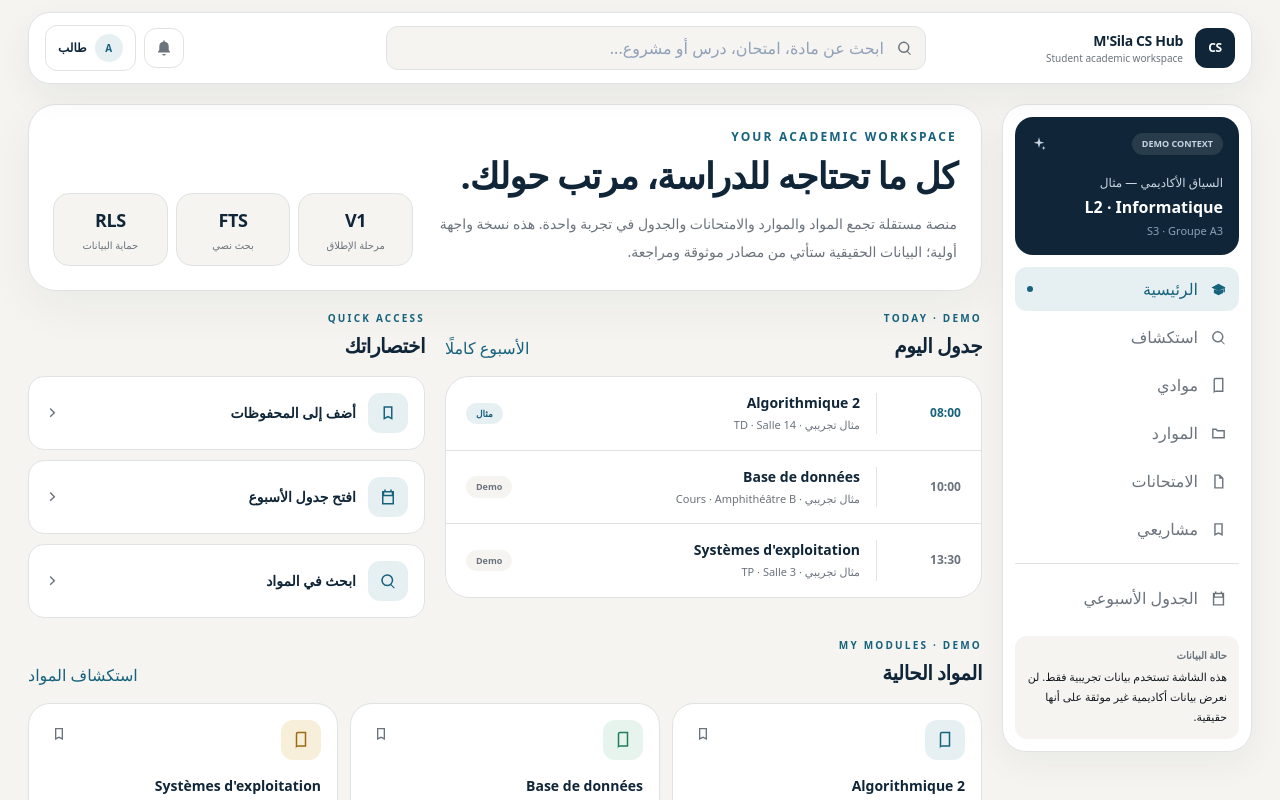
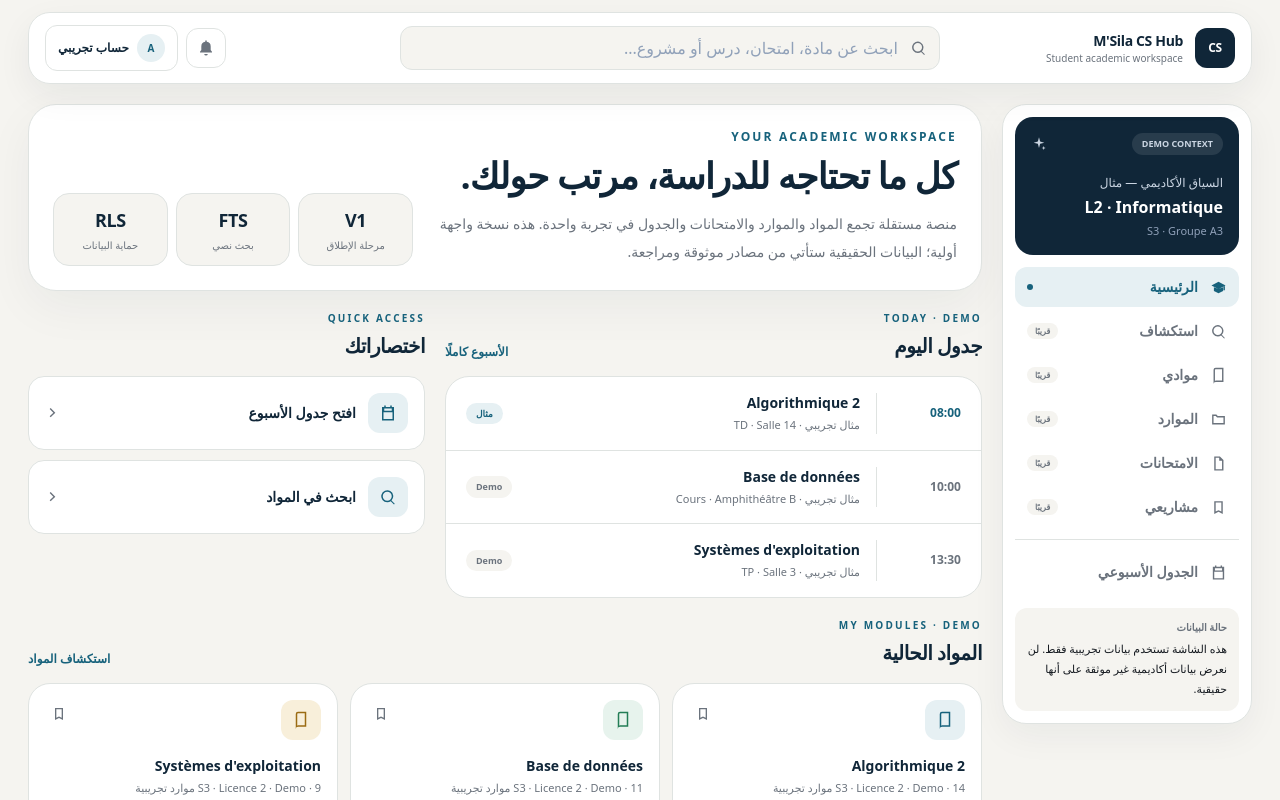
Before and after one commit to abdelmalek2026a-hash/msila-cs-hub, a Next.js app: page / in a window 1280 px wide. Shown: the top 800 px of the page. Built offline with nearby package versions, Linux system fonts and the light colour scheme.

Commit message:
fix: remove misleading dashboard interactions

```diff
--- a/app/page.tsx
+++ b/app/page.tsx
@@ -1,6 +1,6 @@
 "use client";
 
-import { useMemo, useState } from "react";
+import { useMemo, useRef, useState } from "react";
 import { Icon } from "@/components/icon";
 
 type Module = {
@@ -46,19 +46,20 @@ const updates = [
 ];
 
 const quickActions = [
-  { label: "أضف إلى المحفوظات", icon: "bookmark" },
-  { label: "افتح جدول الأسبوع", icon: "calendar" },
-  { label: "ابحث في المواد", icon: "search" },
+  { label: "افتح جدول الأسبوع", icon: "calendar", href: "#today-schedule" },
+  { label: "ابحث في المواد", icon: "search", action: "focus-search" },
 ] as const;
 
 function SectionHeading({
   eyebrow,
   title,
   action,
+  actionHref,
 }: {
   eyebrow: string;
   title: string;
   action?: string;
+  actionHref?: string;
 }) {
   return (
     <div className="mb-4 flex items-end justify-between gap-4">
@@ -66,8 +67,12 @@ function SectionHeading({
         <p className="text-[10px] font-bold tracking-[0.22em] text-[var(--accent)]">{eyebrow}</p>
         <h2 className="mt-1.5 text-xl font-bold tracking-tight text-[var(--primary)]">{title}</h2>
       </div>
-      {action ? (
-        <button className="text-xs font-semibold text-[var(--accent)] transition hover:opacity-70">{action}</button>
+      {action && actionHref ? (
+        <a href={actionHref} className="text-xs font-semibold text-[var(--accent)] transition hover:opacity-70 focus-visible:outline-2 focus-visible:outline-offset-4 focus-visible:outline-[var(--accent)]">
+          {action}
+        </a>
+      ) : action ? (
+        <span className="text-xs font-semibold text-[var(--text-muted)]">{action}</span>
       ) : null}
     </div>
   );
@@ -75,7 +80,9 @@ function SectionHeading({
 
 export default function HomePage() {
   const [query, setQuery] = useState("");
-  const [activeNav, setActiveNav] = useState("الرئيسية");
+  const searchInputRef = useRef<HTMLInputElement>(null);
+
+  const focusSearch = () => searchInputRef.current?.focus();
 
   const filteredModules = useMemo(() => {
     const normalized = query.trim().toLowerCase();
@@ -104,6 +111,7 @@ export default function HomePage() {
               <label className="flex h-11 items-center gap-3 rounded-xl border border-[var(--border)] bg-[var(--bg)] px-3 transition focus-within:border-[var(--accent)] focus-within:bg-white">
                 <Icon name="search" size={18} className="text-[var(--text-muted)]" />
                 <input
+                  ref={searchInputRef}
                   aria-label="البحث في المنصة"
                   value={query}
                   onChange={(event) => setQuery(event.target.value)}
@@ -114,19 +122,20 @@ export default function HomePage() {
             </div>
 
             <div className="mr-auto flex items-center gap-2">
-              <button
-                aria-label="الإشعارات"
-                className="hidden size-10 items-center justify-center rounded-xl border border-[var(--border)] text-[var(--text-muted)] transition hover:border-[var(--accent)] hover:text-[var(--accent)] sm:flex"
+              <div
+                title="الإشعارات — ستتوفر بعد ربط الحساب"
+                aria-hidden="true"
+                className="hidden size-10 items-center justify-center rounded-xl border border-[var(--border)] text-[var(--text-muted)] sm:flex"
               >
                 <Icon name="bell" size={18} />
-              </button>
-              <button
-                aria-label="حساب الطالب"
-                className="flex items-center gap-2 rounded-xl border border-[var(--border)] bg-white px-3 py-2 text-right transition hover:border-[var(--accent)]"
+              </div>
+              <div
+                title="حساب الطالب — ستتوفر بعد ربط تسجيل الدخول"
+                className="flex items-center gap-2 rounded-xl border border-[var(--border)] bg-white px-3 py-2 text-right"
               >
                 <span className="flex size-7 items-center justify-center rounded-full bg-[var(--accent-soft)] text-[10px] font-black text-[var(--accent)]">A</span>
-                <span className="hidden text-xs font-semibold text-[var(--primary)] lg:block">طالب</span>
-              </button>
+                <span className="hidden text-xs font-semibold text-[var(--primary)] lg:block">حساب تجريبي</span>
+              </div>
             </div>
           </div>
 
@@ -159,31 +168,34 @@ export default function HomePage() {
 
               <nav className="mt-3 space-y-1" aria-label="التنقل الرئيسي">
                 {navigation.map((item) => (
-                  <button
+                  <div
                     key={item.label}
-                    onClick={() => setActiveNav(item.label)}
-                    className={`flex w-full items-center gap-3 rounded-xl px-3 py-2.5 text-right text-sm font-semibold transition ${
-                      activeNav === item.label
+                    className={`flex w-full items-center gap-3 rounded-xl px-3 py-2.5 text-right text-sm font-semibold ${
+                      item.label === "الرئيسية"
                         ? "bg-[var(--accent-soft)] text-[var(--accent)]"
-                        : "text-[var(--text-muted)] hover:bg-[var(--bg)] hover:text-[var(--primary)]"
+                        : "text-[var(--text-muted)]"
                     }`}
                   >
                     <Icon name={item.icon} size={17} />
                     <span>{item.label}</span>
-                    {activeNav === item.label ? <span className="mr-auto size-1.5 rounded-full bg-[var(--accent)]" /> : null}
-                  </button>
+                    {item.label === "الرئيسية" ? (
+                      <span className="mr-auto size-1.5 rounded-full bg-[var(--accent)]" />
+                    ) : (
+                      <span className="mr-auto rounded-full bg-[var(--bg)] px-2 py-0.5 text-[8px] font-bold text-[var(--text-muted)]">قريبًا</span>
+                    )}
+                  </div>
                 ))}
               </nav>
 
               <div className="my-3 border-t border-[var(--border)]" />
 
-              <button
-                onClick={() => setActiveNav("الجدول الأسبوعي")}
-                className="flex w-full items-center gap-3 rounded-xl px-3 py-2.5 text-right text-sm font-semibold text-[var(--text-muted)] transition hover:bg-[var(--bg)] hover:text-[var(--primary)]"
+              <a
+                href="#today-schedule"
+                className="flex w-full items-center gap-3 rounded-xl px-3 py-2.5 text-right text-sm font-semibold text-[var(--text-muted)] transition hover:bg-[var(--bg)] hover:text-[var(--primary)] focus-visible:outline-2 focus-visible:outline-offset-2 focus-visible:outline-[var(--accent)]"
               >
                 <Icon name="calendar" size={17} />
                 الجدول الأسبوعي
-              </button>
+              </a>
 
               <div className="mt-4 rounded-xl bg-[var(--bg)] px-3 py-3">
                 <p className="text-[10px] font-semibold text-[var(--text-muted)]">حالة البيانات</p>
@@ -218,8 +230,8 @@ export default function HomePage() {
 
             <div className="grid gap-5 py-5 xl:grid-cols-[1.15fr_.85fr]">
               <section>
-                <SectionHeading eyebrow="TODAY · DEMO" title="جدول اليوم" action="الأسبوع كاملًا" />
-                <div className="overflow-hidden rounded-[24px] border border-[var(--border)] bg-white">
+                <SectionHeading eyebrow="TODAY · DEMO" title="جدول اليوم" action="الأسبوع كاملًا" actionHref="#today-schedule" />
+                <div id="today-schedule" className="overflow-hidden rounded-[24px] border border-[var(--border)] bg-white">
                   {schedule.map((item, index) => (
                     <article
                       key={item.time}
@@ -241,11 +253,25 @@ export default function HomePage() {
               <section>
                 <SectionHeading eyebrow="QUICK ACCESS" title="اختصاراتك" />
                 <div className="grid gap-2.5">
-                  {quickActions.map((item) => (
+                  {quickActions.map((item) =>
+                    item.href ? (
+                      <a
+                        key={item.label}
+                        href={item.href}
+                        className="flex items-center gap-3 rounded-2xl border border-[var(--border)] bg-white p-4 text-right transition hover:-translate-y-0.5 hover:border-[var(--accent)] hover:shadow-[0_12px_26px_rgba(16,38,56,.06)] focus-visible:outline-2 focus-visible:outline-offset-2 focus-visible:outline-[var(--accent)]"
+                      >
+                        <span className="flex size-10 items-center justify-center rounded-xl bg-[var(--accent-soft)] text-[var(--accent)]">
+                          <Icon name={item.icon} size={18} />
+                        </span>
+                        <span className="flex-1 text-sm font-semibold text-[var(--primary)]">{item.label}</span>
+                        <Icon name="chevron" size={16} className="text-[var(--text-muted)]" />
+                      </a>
+                    ) : (
                       <button
                         key={item.label}
-                      onClick={() => setActiveNav(item.label)}
-                      className="flex items-center gap-3 rounded-2xl border border-[var(--border)] bg-white p-4 text-right transition hover:-translate-y-0.5 hover:border-[var(--accent)] hover:shadow-[0_12px_26px_rgba(16,38,56,.06)]"
+                        type="button"
+                        onClick={focusSearch}
+                        className="flex items-center gap-3 rounded-2xl border border-[var(--border)] bg-white p-4 text-right transition hover:-translate-y-0.5 hover:border-[var(--accent)] hover:shadow-[0_12px_26px_rgba(16,38,56,.06)] focus-visible:outline-2 focus-visible:outline-offset-2 focus-visible:outline-[var(--accent)]"
                       >
                         <span className="flex size-10 items-center justify-center rounded-xl bg-[var(--accent-soft)] text-[var(--accent)]">
                           <Icon name={item.icon} size={18} />
@@ -253,23 +279,24 @@ export default function HomePage() {
                         <span className="flex-1 text-sm font-semibold text-[var(--primary)]">{item.label}</span>
                         <Icon name="chevron" size={16} className="text-[var(--text-muted)]" />
                       </button>
-                  ))}
+                    ),
+                  )}
                 </div>
               </section>
             </div>
 
             <section>
-              <SectionHeading eyebrow="MY MODULES · DEMO" title="المواد الحالية" action="استكشاف المواد" />
-              <div className="grid gap-3 md:grid-cols-3">
+              <SectionHeading eyebrow="MY MODULES · DEMO" title="المواد الحالية" action="استكشاف المواد" actionHref="#modules" />
+              <div id="modules" className="grid gap-3 md:grid-cols-3">
                 {filteredModules.map((item) => (
                   <article key={item.title} className="rounded-[22px] border border-[var(--border)] bg-white p-4 transition hover:-translate-y-0.5 hover:shadow-[0_14px_34px_rgba(16,38,56,.06)]">
                     <div className="flex items-start justify-between gap-3">
                       <div className={`flex size-10 items-center justify-center rounded-xl ${item.accent === "blue" ? "bg-[var(--accent-soft)] text-[var(--accent)]" : item.accent === "green" ? "bg-[var(--success-soft)] text-[var(--success)]" : "bg-[var(--warning-soft)] text-[var(--warning)]"}`}>
                         <Icon name="book" size={18} />
                       </div>
-                      <button aria-label={`حفظ ${item.title}`} className="rounded-lg p-1.5 text-[var(--text-muted)] transition hover:bg-[var(--bg)] hover:text-[var(--accent)]">
+                      <span title="الحفظ سيُفعّل بعد ربط الحساب" aria-hidden="true" className="rounded-lg p-1.5 text-[var(--text-muted)]">
                         <Icon name="bookmark" size={16} />
-                      </button>
+                      </span>
                     </div>
                     <p className="mt-4 text-sm font-bold text-[var(--primary)]">{item.title}</p>
                     <p className="mt-1 text-[11px] text-[var(--text-muted)]">{item.subtitle} · {item.resources} موارد تجريبية</p>
@@ -292,8 +319,8 @@ export default function HomePage() {
 
             <div className="grid gap-5 py-6 xl:grid-cols-[1.15fr_.85fr]">
               <section>
-                <SectionHeading eyebrow="LATEST · DEMO" title="آخر المستجدات" action="عرض الكل" />
-                <div className="rounded-[24px] border border-[var(--border)] bg-white">
+                <SectionHeading eyebrow="LATEST · DEMO" title="آخر المستجدات" action="عرض الكل" actionHref="#latest" />
+                <div id="latest" className="rounded-[24px] border border-[var(--border)] bg-white">
                   {updates.map((item, index) => (
                     <article key={item.title} className={`flex items-start gap-3 px-4 py-4 sm:px-5 ${index !== updates.length - 1 ? "border-b border-[var(--border)]" : ""}`}>
                       <span className="mt-1 flex size-2.5 shrink-0 rounded-full bg-[var(--accent)]" />
@@ -334,16 +361,10 @@ export default function HomePage() {
       </div>
 
       <nav className="fixed inset-x-3 bottom-3 z-40 rounded-2xl border border-[var(--border)] bg-white/95 p-1.5 shadow-[0_18px_48px_rgba(16,38,56,.15)] backdrop-blur lg:hidden" aria-label="التنقل السريع">
-        <div className="grid grid-cols-4 gap-1">
-          {["الرئيسية", "استكشاف", "الجدول", "حسابي"].map((item) => (
-            <button
-              key={item}
-              onClick={() => setActiveNav(item)}
-              className={`rounded-xl px-2 py-2.5 text-[10px] font-bold transition ${activeNav === item ? "bg-[var(--primary)] text-white" : "text-[var(--text-muted)]"}`}
-            >
-              {item}
-            </button>
-          ))}
+        <div className="grid grid-cols-3 gap-1">
+          <a href="#" className="rounded-xl bg-[var(--primary)] px-2 py-2.5 text-center text-[10px] font-bold text-white">الرئيسية</a>
+          <button type="button" onClick={focusSearch} className="rounded-xl px-2 py-2.5 text-[10px] font-bold text-[var(--text-muted)]">استكشاف</button>
+          <a href="#today-schedule" className="rounded-xl px-2 py-2.5 text-center text-[10px] font-bold text-[var(--text-muted)]">الجدول</a>
         </div>
       </nav>
     </main>
```
Lines whose indentation alone changed are shown as unchanged.
